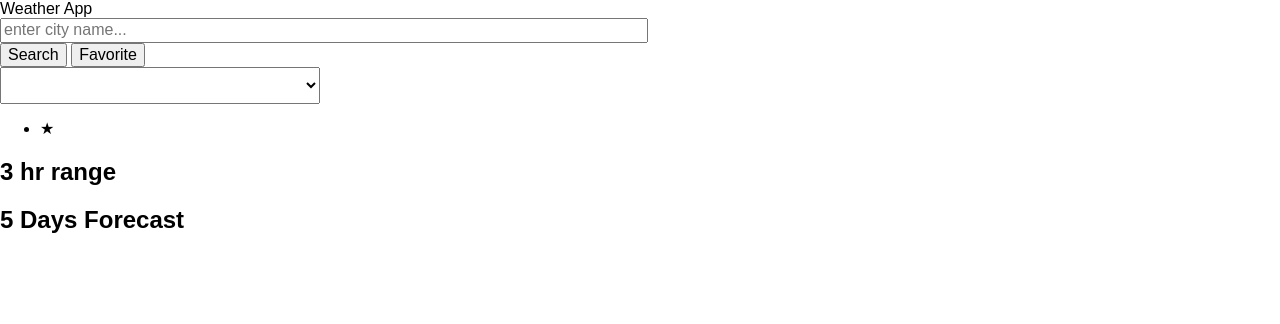
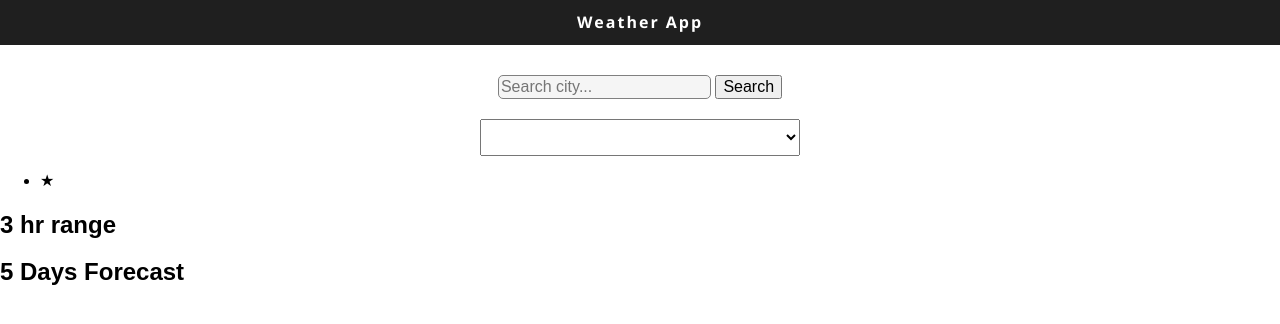
Before and after one commit to Ayut0/Midterm_WeatherApp, a website with bundled scripts: page index.html in a window 1280 px wide. Built offline with nearby package versions, Linux system fonts and the light colour scheme; no server answers.

Commit message:
start css

```diff
--- a/index.html
+++ b/index.html
@@ -20,22 +20,17 @@
     <link rel="stylesheet" href="./styles/style.css" />
   </head>
   <body>
-    <header>Weather App</header>
+
+    <header class="center"> <h2 class="title">Weather App</h2></header>
     <main>
       <!-- Favorite and Search -->
-      <input
-        style="width: 50%"
-        id="searchTextField"
-        type="text"
-        name="city"
-        placeholder="enter city name..."
-      />
-      <div>
-        <input type="button" value="Search" id="searchBtn" />
-        <input type="button" value="Favorite" id="favBtn" />
-      </div>
-      <select style="width: 25%; padding: 0.5rem" id="dropDown"></select>
-
+      <section class="input-favorite ">
+        <div class="input__container">
+            <input class="inputCity" id="searchTextField" type="text" name="city" placeholder="Search city..."/>
+            <input type="button" value="Search" id="searchBtn" />
+        </div>
+        <select style="width: 25%; padding: 0.5rem" id="dropDown"></select>
+      </section>
       <!-- Current Weather -->
       <div id="currentWeather"></div>
       <input type="hidden" name="rating" id="rating" />
--- a/scripts/search.js
+++ b/scripts/search.js
@@ -44,7 +44,7 @@ function createDropDown(cityArray) {
   console.log(cityArray);
   cityArray.forEach((element) => {
     cities += `
-                <option style="display: flex; justify-content: flex-around;" value=${element}>${element} <div id="deleteBtn">delete</div> </option>
+                <option style="display: flex; justify-content: flex-around;" value=${element}>${element}</option>
         `;
   });
   return cities;
@@ -53,24 +53,23 @@ createDropDown(parsed);
 section.innerHTML = createDropDown(parsed);
 
 //click event to add
-favoriteBtn.addEventListener("click", ()=>{
+// favoriteBtn.addEventListener("click", ()=>{
 
-    onPlaceChanged();
-    console.log(favItems);
-    console.log(parsed);
-    if(parsed==null){
-      parsed = [];
-    }
-    favItems.push(onPlaceChanged());
-    parsed.push(onPlaceChanged());
-    let json = JSON.stringify(parsed);
-    console.log(json);
-    localStorage.setItem(key, json);
-    createDropDown(parsed);
-    section.innerHTML = createDropDown(parsed);
-});
+//     onPlaceChanged();
+//     console.log(favItems);
+//     console.log(parsed);
+//     if(parsed==null){
+//       parsed = [];
+//     }
+//     favItems.push(onPlaceChanged());
+//     parsed.push(onPlaceChanged());
+//     let json = JSON.stringify(parsed);
+//     console.log(json);
+//     localStorage.setItem(key, json);
+//     createDropDown(parsed);
+//     section.innerHTML = createDropDown(parsed);
+// });
 
-//Delete
 
 // Star Code
 
--- a/styles/Breakpoints/_base.scss
+++ b/styles/Breakpoints/_base.scss
@@ -0,0 +1,35 @@
+
+.center{
+    display: flex;
+    justify-content: center;
+    align-items: center;
+}
+
+header{
+    background-color: #1F1F1F;
+}
+.title{
+    color: white;
+    font-size: 16px;
+    font-family:'Open Sans', sans-serif;
+    font-weight: 900;
+    letter-spacing: 2px;
+}
+.input__container{
+    margin-top: 30px;
+    margin-bottom: 20px;
+}
+.input-favorite{
+    display: flex;
+    flex-direction: column;
+    align-items: center;
+    justify-content: center;
+}
+.inputCity{
+    border: 1px solid grey;
+    border-radius: 5px;
+    height: 20px;
+    min-width:100px;
+    outline: 0;
+    background-color: #f5f5f5;
+}
--- a/styles/style.scss
+++ b/styles/style.scss
@@ -9,5 +9,6 @@
 }
 
 @media (min-width: 1280px){
-    @use "./Breakpoints/1200pxup";
+
+
 }
```
Also changed, not shown: styles/style.css, 1 other file.
